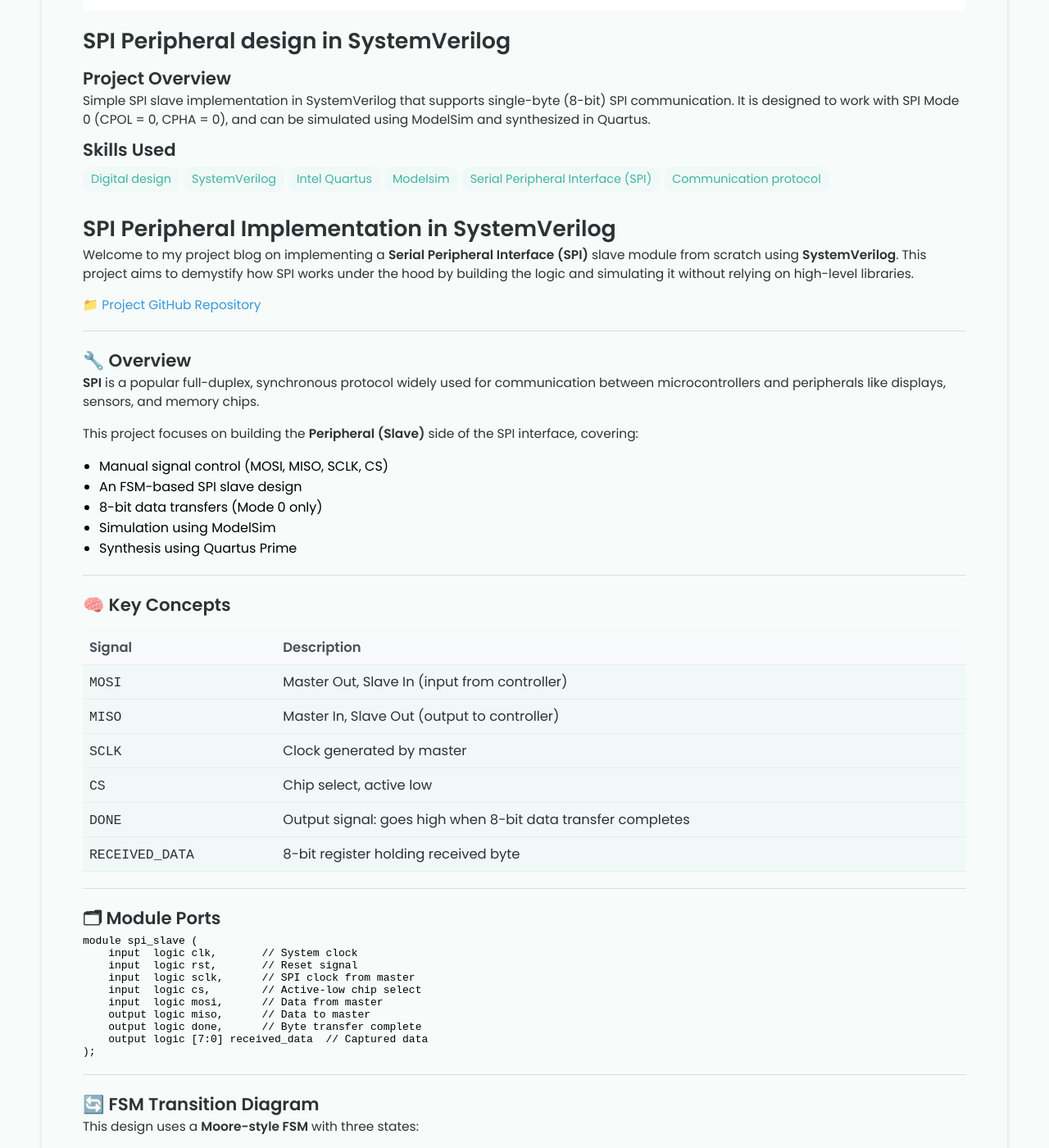
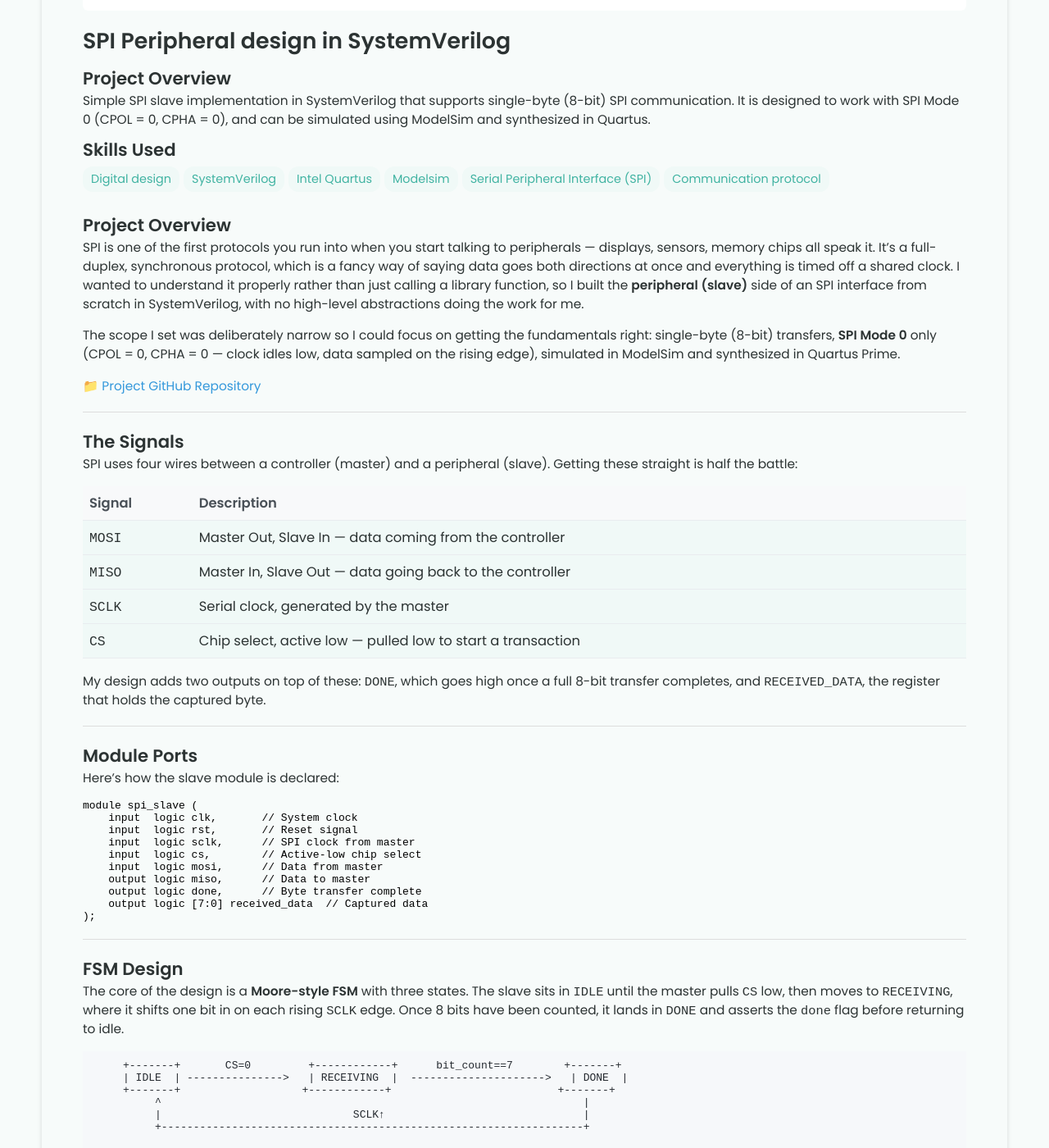
Before and after one commit to mmzarif/mmzarif.github.io, a Jekyll site: the page built from _projects/SPI-Implementation-SystemVerilog/index.md, in a window 1280 px wide and 1400 px high, scrolled down 576 px. Shown: the whole window at 82% size. Built offline with Jekyll 4.4.1, drawn with Linux system fonts in a browser that asks for light colours; some of the changed text lies outside the part shown.

Commit message:
Modernize SPI and FIFO project write-ups
Rewrite both posts to match the current portfolio voice: plain-language
motivation, consistent first-person, Reflection + Future Improvements
sections; drop emoji/checkmark scaffolding and redundant author footers.
Also fix broken root-relative image links in the FIFO post.

Co-Authored-By: Claude Opus 4.8 <noreply@anthropic.com>

````diff
--- a/_projects/SPI-Implementation-SystemVerilog/index.md
+++ b/_projects/SPI-Implementation-SystemVerilog/index.md
@@ -13,42 +13,34 @@ skills:
 main-image: /FSM.png
 ---
 
-# SPI Peripheral Implementation in SystemVerilog
+## Project Overview
 
-Welcome to my project blog on implementing a **Serial Peripheral Interface (SPI)** slave module from scratch using **SystemVerilog**. This project aims to demystify how SPI works under the hood by building the logic and simulating it without relying on high-level libraries.
+SPI is one of the first protocols you run into when you start talking to peripherals — displays, sensors, memory chips all speak it. It's a full-duplex, synchronous protocol, which is a fancy way of saying data goes both directions at once and everything is timed off a shared clock. I wanted to understand it properly rather than just calling a library function, so I built the **peripheral (slave)** side of an SPI interface from scratch in SystemVerilog, with no high-level abstractions doing the work for me.
+
+The scope I set was deliberately narrow so I could focus on getting the fundamentals right: single-byte (8-bit) transfers, **SPI Mode 0** only (CPOL = 0, CPHA = 0 — clock idles low, data sampled on the rising edge), simulated in ModelSim and synthesized in Quartus Prime.
 
 📁 [Project GitHub Repository](https://github.com/mmzarif/spi_project)
 
 ---
 
-## 🔧 Overview
+## The Signals
 
-**SPI** is a popular full-duplex, synchronous protocol widely used for communication between microcontrollers and peripherals like displays, sensors, and memory chips.
+SPI uses four wires between a controller (master) and a peripheral (slave). Getting these straight is half the battle:
 
-This project focuses on building the **Peripheral (Slave)** side of the SPI interface, covering:
+| Signal | Description |
+|--------|-------------|
+| `MOSI` | Master Out, Slave In — data coming from the controller |
+| `MISO` | Master In, Slave Out — data going back to the controller |
+| `SCLK` | Serial clock, generated by the master |
+| `CS`   | Chip select, active low — pulled low to start a transaction |
 
-- Manual signal control (MOSI, MISO, SCLK, CS)
-- An FSM-based SPI slave design
-- 8-bit data transfers (Mode 0 only)
-- Simulation using ModelSim
-- Synthesis using Quartus Prime
+My design adds two outputs on top of these: `DONE`, which goes high once a full 8-bit transfer completes, and `RECEIVED_DATA`, the register that holds the captured byte.
 
 ---
 
-## 🧠 Key Concepts
+## Module Ports
 
-| Signal | Description |
-|--------|-------------|
-| `MOSI` | Master Out, Slave In (input from controller) |
-| `MISO` | Master In, Slave Out (output to controller) |
-| `SCLK` | Clock generated by master |
-| `CS`   | Chip select, active low |
-| `DONE` | Output signal: goes high when 8-bit data transfer completes |
-| `RECEIVED_DATA` | 8-bit register holding received byte |
-
----
-
-## 🗂 Module Ports
+Here's how the slave module is declared:
 
 ```systemverilog
 module spi_slave (
@@ -65,9 +57,9 @@ module spi_slave (
 
 ---
 
-## 🔄 FSM Transition Diagram
+## FSM Design
 
-This design uses a **Moore-style FSM** with three states:
+The core of the design is a **Moore-style FSM** with three states. The slave sits in `IDLE` until the master pulls `CS` low, then moves to `RECEIVING`, where it shifts one bit in on each rising `SCLK` edge. Once 8 bits have been counted, it lands in `DONE` and asserts the `done` flag before returning to idle.
 
 ```
      +-------+       CS=0         +------------+      bit_count==7        +-------+
@@ -78,20 +70,24 @@ This design uses a **Moore-style FSM** with three states:
           +------------------------------------------------------------------+
 ```
 
+The reason for a Moore machine here is that I wanted the outputs to depend only on the current state, which keeps the timing clean and predictable — no output glitching off the inputs mid-cycle.
+
 ---
 
-## 🧪 Simulation
+## Simulation
 
-Simulation was performed using **ModelSim**. The testbench sends a single byte `0x3C` (binary `00111100`) to the slave.
+I verified the design in ModelSim with a testbench that sends a single byte, `0x3C` (binary `00111100`), into the slave and checks what comes out the other side.
 
 ![waveform](/_projects/SPI-Implementation-SystemVerilog/waveform.png)
 
-### Results:
+The waveform confirmed the behavior I was after:
 
-- ✅ `received_data` matches expected output
-- ✅ `done` asserted at correct timing
-- ✅ CS held low during transaction
-- ✅ SCLK frequency < CLK frequency
+- `received_data` matched the transmitted `0x3C`
+- `done` asserted at exactly the right cycle, right after the 8th bit
+- `CS` stayed low for the whole transaction
+- `SCLK` ran slower than the system clock, as a real SPI clock would
+
+The `.do` script I used to bring up the simulation:
 
 ```tcl
 # spi_slave_wave.do
@@ -105,23 +101,14 @@ wave zoom full
 
 ---
 
-## 📌 Key Takeaways
+## Reflection
 
-- ✅ SPI peripheral implemented in RTL from scratch
-- ✅ FSM logic verified via simulation and synthesis
-- ✅ Practical foundation for understanding synchronous protocols
+Building SPI at the register level instead of reaching for a library made a protocol I'd only ever *used* before finally click. The parts that matter — how `CS` frames a transaction, why the clock edge you sample on is a design decision (that's the whole CPOL/CPHA story), and how a shift register plus a bit counter is really all a receiver is — are things you don't internalize until you've had to write them yourself and watch them fail in a waveform. That foundation is what makes debugging a real SPI bus, or moving on to something more complex, actually tractable.
 
 ---
 
-## 🧠 Why It Matters
+## Future Improvements
 
-Understanding and implementing SPI at the hardware level is essential for:
-
-- Debugging complex systems
-- Building efficient communication interfaces
-- Mastering hardware description languages like SystemVerilog
-
----
-
-**Author:** Mustahsin Zarif
-**Date:** August 2025
+- **Support the other three SPI modes** by parameterizing CPOL and CPHA, so the slave isn't locked to Mode 0.
+- **Add multi-byte transfers** — right now it captures a single byte and stops; a real peripheral usually streams several.
+- **Implement the MISO return path fully**, so the slave can send meaningful data back to the master rather than just receiving.
````
Also changed, not shown: _projects/FIFO design in SystemVerilog/index.md (+38 -49 lines).
